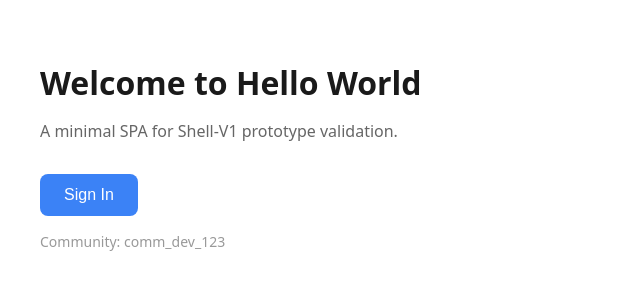
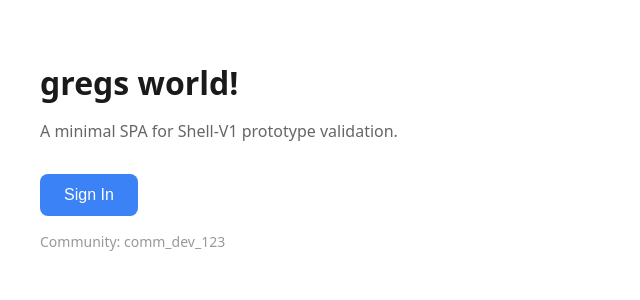
Before and after one commit to Zyp-Platform/hello-world, a React (Vite) app: page / in a window 1280 px wide. Shown: the top 300 px of the page, without its empty margins (0-640 px from the left). Built offline with nearby package versions, Linux system fonts and the light colour scheme.

Commit message:
Update public home page header to gregs world

```diff
--- a/src/dashboards/PublicHome.tsx
+++ b/src/dashboards/PublicHome.tsx
@@ -33,7 +33,7 @@ export default function PublicHome(props: DashboardProps) {
       }}
     >
       <h1 style={{ fontSize: '2rem', marginBottom: '1rem' }}>
-        Welcome to Hello World
+        gregs world!
       </h1>
       <p style={{ marginBottom: '2rem', color: theme === 'dark' ? '#a0a0a0' : '#666' }}>
         A minimal SPA for Shell-V1 prototype validation.
```
Also changed, not shown: 1 other file (tests, documents, lock files or other folders).
